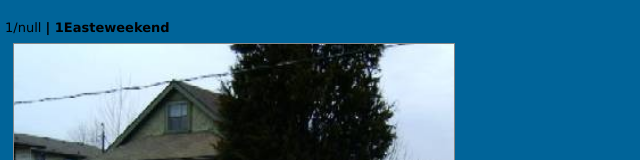
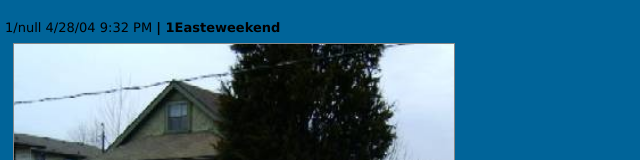
Before and after one commit to probeology/destad, a plain HTML site: page slides/display-frame.html in a window 1280 px wide. Shown: the top 160 px of the page, without its empty margins (0-640 px from the left). Drawn offline with Linux system fonts and the light colour scheme.

```diff
--- a/slides/display-frame.html
+++ b/slides/display-frame.html
@@ -88,6 +88,11 @@
       const src =
         localStorage.getItem("display-image-src") ||
         "../content/thumbs/1Easteweekend.jpg";
+
+      if (!dateValue && src === "../content/thumbs/1Easteweekend.jpg") {
+        displayDate.innerText = "4/28/04 9:32 PM";
+      }
+
       displayCounter.innerText = `${
         localStorage.getItem("display-image-current") || "1"
       }/${localStorage.getItem("display-image-counter-total")}`;
```
Also changed, not shown: index.html (renamed from home.html).
